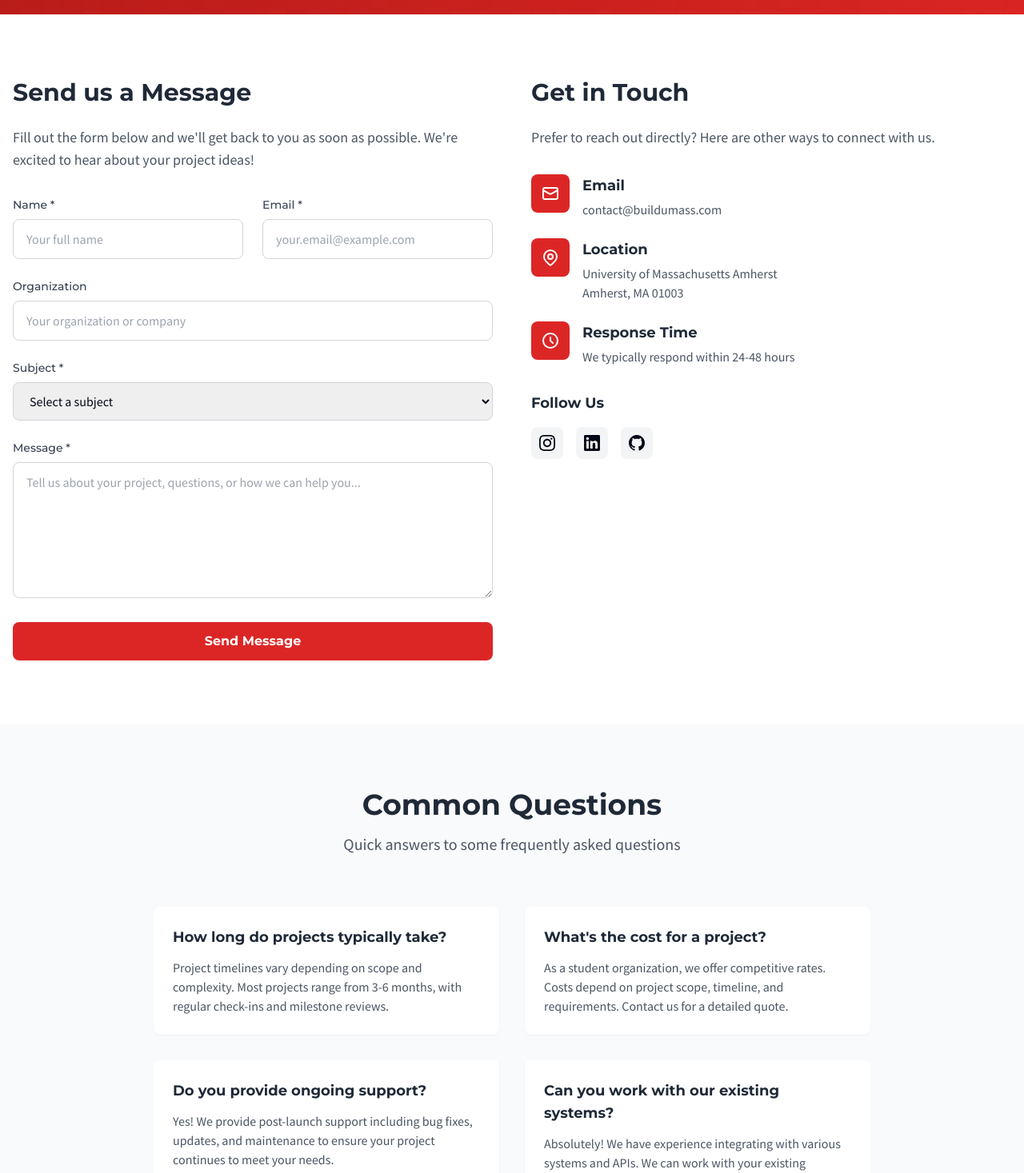
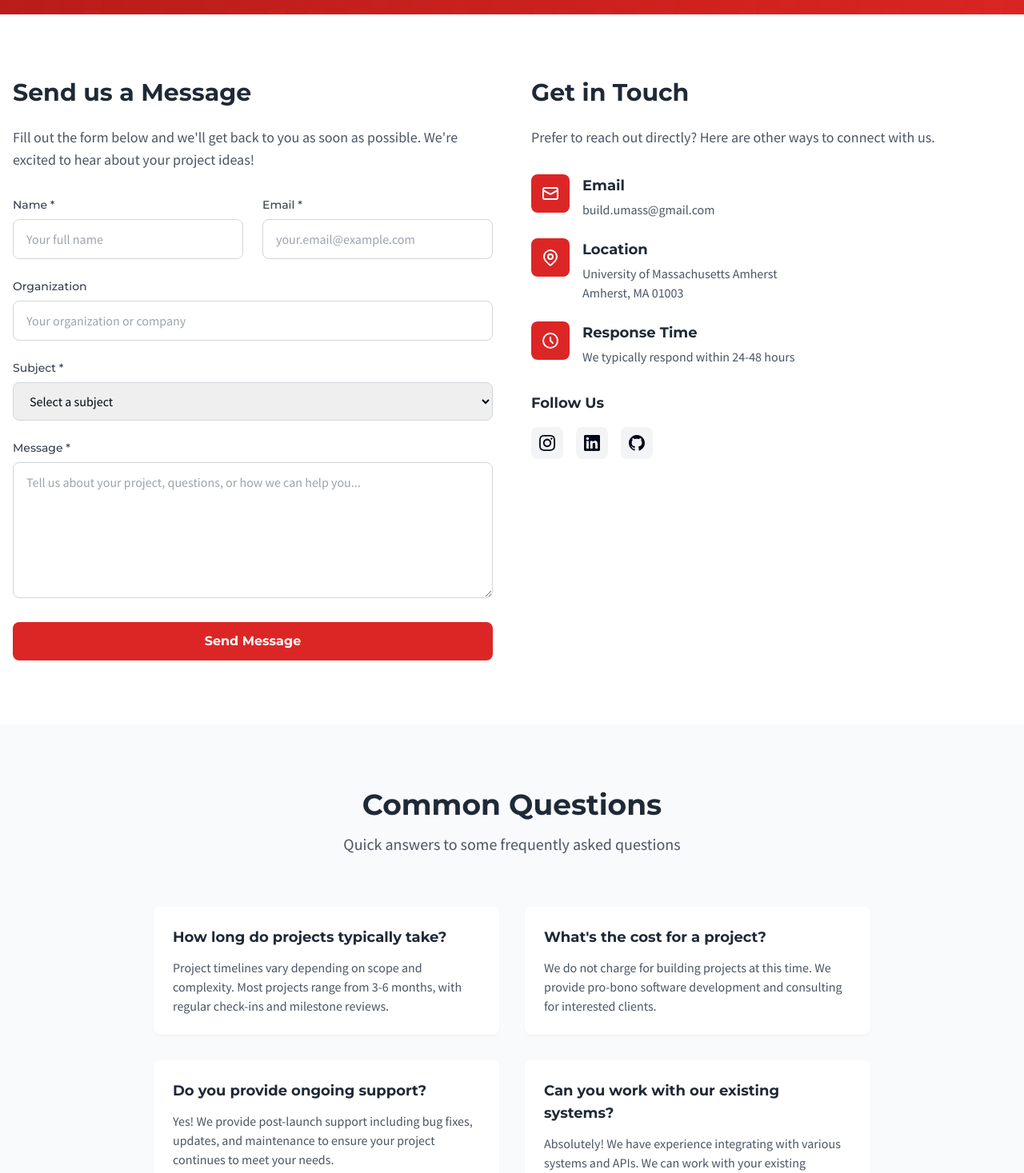
Before and after one commit to build-umass/BUILD-website, a Next.js app in the folder frontend/: page /contact in a window 1280 px wide. Shown: the part 482-1949 px from the top of the page at 80% size. Built offline with nearby package versions, Linux system fonts and the light colour scheme.

Commit message:
updated email to build.umass@gmail.com, changed cost FRQ description on contact page

```diff
--- a/frontend/src/pages/contact.tsx
+++ b/frontend/src/pages/contact.tsx
@@ -241,10 +241,10 @@ export default function Contact() {
                     </h3>
                     <p className="text-gray-600 font-source-sans">
                       <a
-                        href="mailto:contact@buildumass.com"
+                        href="mailto:build.umass@gmail.com"
                         className="hover:text-red-600 transition-colors"
                       >
-                        contact@buildumass.com
+                        build.umass@gmail.com
                       </a>
                     </p>
                   </div>
@@ -395,9 +395,7 @@ export default function Contact() {
                 What's the cost for a project?
               </h3>
               <p className="text-gray-600 font-source-sans">
-                As a student organization, we offer competitive rates. Costs
-                depend on project scope, timeline, and requirements. Contact us
-                for a detailed quote.
+                We do not charge for building projects at this time. We provide pro-bono software development and consulting for interested clients.
               </p>
             </div>
 
```
